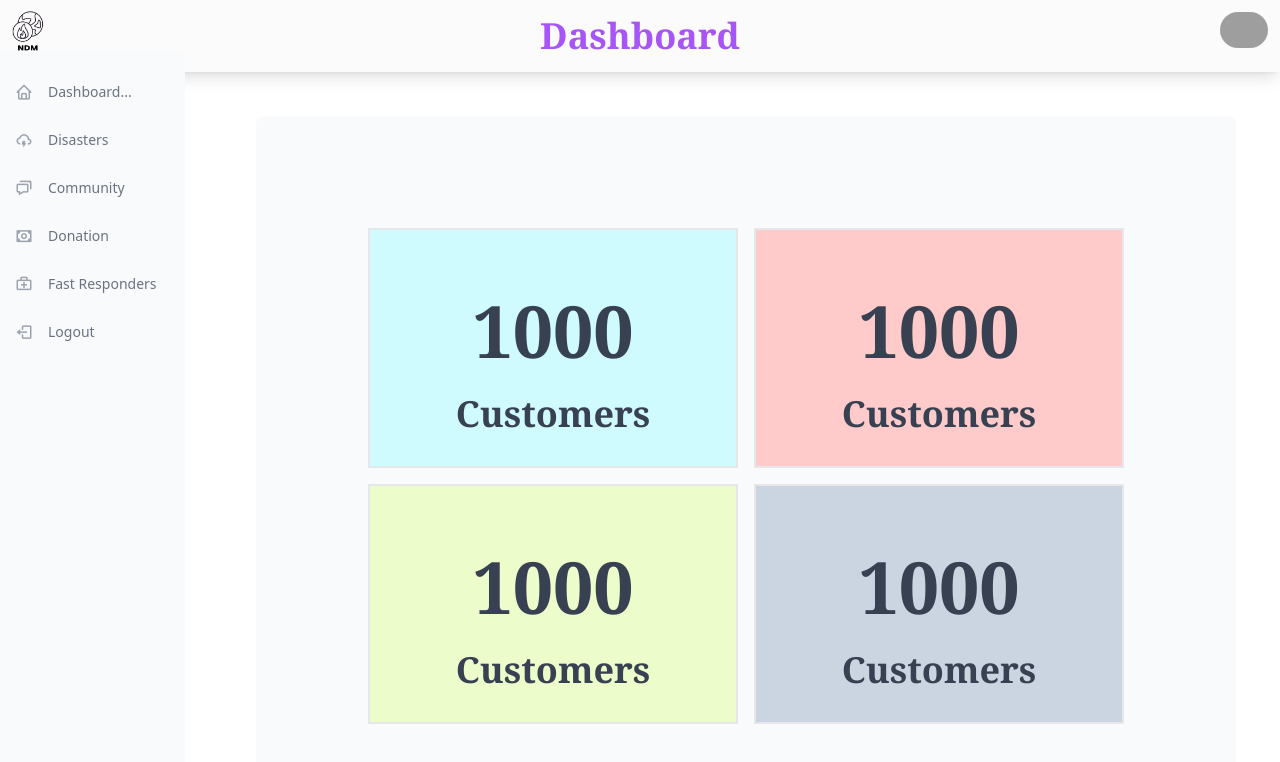
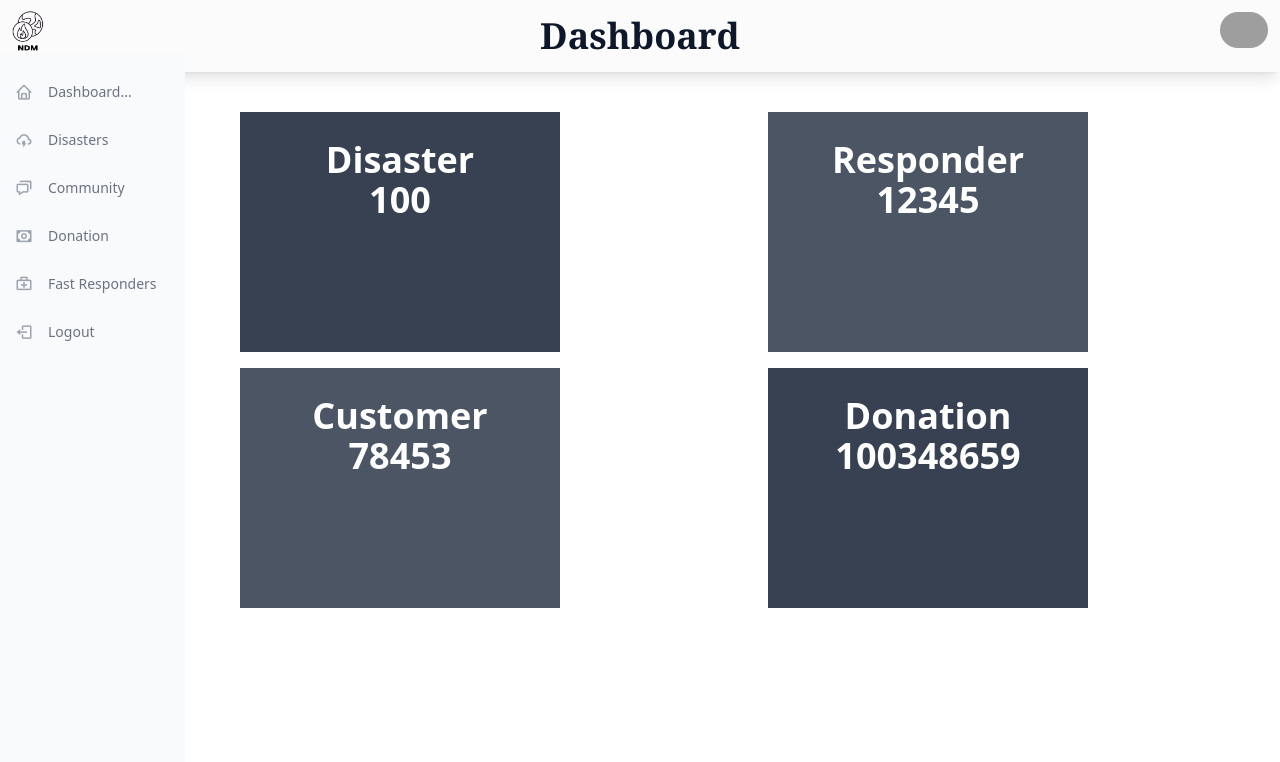
Before and after one commit to yidid/natural_disaster_management, a React (Create React App) app: page / in a window 1280 px wide. Shown: the top 762 px of the page. Built offline with nearby package versions, Linux system fonts and the light colour scheme; grey boxes are pictures that could not be loaded.

Commit message:
adding frontend modification

```diff
--- a/src/App.js
+++ b/src/App.js
@@ -31,6 +31,7 @@ import AddUsers from './pages/add.user';
 import AddResponders from './pages/add.responders';
 import AddContentManagers from './pages/add.content.manager';
 import Disaster from './components/admin.disaster.detail';
+import UserDonationDetail from './pages/donation.detail';
 
 
 function App() {
@@ -59,6 +60,7 @@ function App() {
     <Route path='/contentmanagers/:id' element={< ContentManagerDetails />}></Route>
     <Route path='/responders/:id' element={< ResponderDetails />}></Route>
     <Route path='user/disasters/:id' element={< UserDisasterDetail />}></Route>
+    <Route path='userDonation/donations/:id' element={< UserDonationDetail/>}></Route>
     <Route path='users/:id' element={< UserDetails />}></Route>
     <Route path='/admin' element={< AdminDashboardNew />}></Route>
     <Route path='/manageResponders' element={<AdminRespondersCRUD/>}></Route>
--- a/src/components/adminSidebar.js
+++ b/src/components/adminSidebar.js
@@ -2,7 +2,7 @@ import React from "react";
 
 const AdminSidebar= (props)=>(
   <>
-<nav className="sticky top-0 z-50 flex w-full flex-wrap content-center text-center bg-[#FBFBFB] py-2 text-purple-500 shadow-lg focus:text-neutral-700 dark:bg-slate-50 lg:py-4">
+<nav className="sticky top-0 z-50 flex w-full flex-wrap content-center text-center bg-[#FBFBFB] py-2 text-gray-00 shadow-lg focus:text-neutral-700 dark:bg-slate-50 lg:py-4">
       <div className="flex w-full flex-wrap content-center justify-center px-3 overflow-hidden">
 
         <img src='./images/ndm.png' className="w-14 rounded-sm absolute left-0 top-0" alt="Avatar" />
@@ -13,7 +13,6 @@ const AdminSidebar= (props)=>(
         <img src="https://tecdn.b-cdn.net/img/new/avatars/2.webp" className="w-12 rounded-full absolute top-3 right-3" alt="Avatar" />
 
       </div>
-
 
     <link rel="stylesheet" href="https://unpkg.com/boxicons@2.0.7/css/boxicons.min.css" />
 
--- a/src/components/disasters.js
+++ b/src/components/disasters.js
@@ -42,8 +42,6 @@ const DisasterComponent=()=>{
   useEffect(() => {
     retrieveDisasters();
   });
-
-
 
   const onChangeSearchTitle = e => {
     const searchTitle = e.target.value;
@@ -115,7 +113,7 @@ const DisasterComponent=()=>{
 
 
     <button
-      className="relative z-[2] flex items-center rounded-r bg-blue-500 px-6 py-2.5 text-xs font-medium uppercase leading-tight text-blue-950 shadow-md transition duration-150 ease-in-out hover:bg-primary-700 hover:shadow-lg focus:bg-primary-700 focus:shadow-lg focus:outline-none focus:ring-0 active:bg-primary-800 active:shadow-lg"
+      className="relative z-[2] flex items-center rounded-r bg-blue-400 px-6 py-2.5 text-xs font-medium uppercase leading-tight text-blue-950 shadow-md transition duration-150 ease-in-out hover:bg-primary-700 hover:shadow-lg focus:bg-primary-700 focus:shadow-lg focus:outline-none focus:ring-0 active:bg-primary-800 active:shadow-lg"
       type="button"
       id="button-addon1"
       onClick={findByTitle}
--- a/src/components/sidebar.js
+++ b/src/components/sidebar.js
@@ -3,12 +3,12 @@ import React from "react";
 const CommunityAdmin= (props)=>(
   <>
 
-    <nav className="sticky top-0 z-50 flex w-full flex-wrap content-center text-center bg-[#FBFBFB] py-2 text-purple-500 shadow-lg focus:text-neutral-700 dark:bg-slate-50 lg:py-4">
+    <nav className="sticky top-0 z-50 flex w-full flex-wrap content-center text-center bg-[#FBFBFB] py-2 text-blue-950 shadow-lg focus:text-neutral-700 dark:bg-slate-50 lg:py-4">
       <div className="flex w-full flex-wrap content-center justify-center px-3">
 
         <img src='./images/ndm.png' className="w-14 rounded-sm absolute left-0 top-0" alt="Avatar" />
 
-        <h1 className=" text-4xl font-bold font-serif text-center">{props.name}</h1>
+        <h1 className=" text-4xl font-bold text-slate-900 font-serif text-center">{props.name}</h1>
 
 
         <img src="https://tecdn.b-cdn.net/img/new/avatars/2.webp" className="w-12 rounded-full absolute top-3 right-3" alt="Avatar" />
--- a/src/pages/admin.dashboard.js
+++ b/src/pages/admin.dashboard.js
@@ -4,35 +4,47 @@ import AdminSidebar from "../components/adminSidebar";
 
 
 const AdminDashboardNew =()=>{
+  const [isMinimized, setIsMinimized] = React.useState(false);
 
-return(
-          <>
-          <AdminSidebar name="Dashborad" />
-          <div class="block rounded-lg  h-screen z-1 bg-gray-50 ml-50  p-7 m-11 dark:bg-grey-100">
+  const handleResize = () => {
+    if (window.innerWidth < 768) {
+      setIsMinimized(true);
+    } else {
+      setIsMinimized(false);
+    }
+  };
 
-<div class="grid grid-cols-2 mt-10 ">
+  React.useEffect(() => {
+    window.addEventListener("resize", handleResize);
+    return () => {
+      window.removeEventListener("resize", handleResize);
+    };
+  }, []);
 
-  <div class="bg-red-300">
-    <h5>1</h5>
-  </div>
+  return (
+    <>
+      <AdminSidebar name="Dashboard" />
 
-  <div class="bg-blue-300">
-    <h5>2</h5>
-  </div>
+        <div className="grid grid-cols-1 md:grid-cols-2 lg:grid-cols-2 gap-4 mt-10 lg:ml-60 sm:ml-96">
+          <div className={`bg-gray-700  text-center text-4xl font-extrabold text-white w-80 h-60  pt-7 ${isMinimized ? "icon-only" : ""}`}>
+            <h5>{isMinimized ? "1" : "Disaster"}</h5>
+            <h5>{isMinimized ? "1" : "100"}</h5>
+          </div>
+          <div className={`bg-gray-600 text-center text-4xl font-extrabold  text-white pt-7  w-80 h-60  ${isMinimized ? "icon-only" : ""}`}>
+            <h5>{isMinimized ? "2" : "Responder"}</h5>
+            <h5>{isMinimized ? "2" : "12345"}</h5>
+          </div>
+          <div className={`bg-gray-700   text-center text-4xl font-extrabold text-white w-80 h-60 pt-7 ${isMinimized ? "icon-only" : ""}`}>
+            <h5>{isMinimized ? "3" : "Customer"}</h5>
+            <h5>{isMinimized ? "3" : "78453"}</h5>
+          </div>
+          <div className={`bg-gray-600   text-center text-4xl font-extrabold text-white w-80 h-60 pt-7  ${isMinimized ? "icon-only" : ""}`}>
+            <h5>{isMinimized ? "4" : "Donation"}</h5>
+            <h5>{isMinimized ? "4" : "100348659"}</h5>
+          </div>
+        </div>
 
-  <div class="bg-green-300">
-    <h5>3</h5>
-  </div>
-
-  <div class="bg-orange-300">
-    <h5>4</h5>
-  </div>
-
-
-</div>
-</div>
-
-          </>
+    </>
         )
 
 
--- a/src/pages/dashboard.js
+++ b/src/pages/dashboard.js
@@ -1,42 +1,50 @@
 import React from "react";
+import AdminSidebar from "../components/adminSidebar";
 import CommunityAdmin from "../components/sidebar";
 
+const AdminDashboardNew = () => {
+  const [isMinimized, setIsMinimized] = React.useState(false);
 
-const Dashboard = ()=>{
-    return(
-        <>
-              <CommunityAdmin name="Dashboard"/>
-             <div class="block rounded-lg z-1 bg-gray-50 ml-64 mb-96 p-28 m-11 dark:bg-grey-100">
+  const handleResize = () => {
+    if (window.innerWidth < 768) {
+      setIsMinimized(true);
+    } else {
+      setIsMinimized(false);
+    }
+  };
 
-             <div class="m grid grid-cols-2 gap-4 ">
-            <div class="box-border h-60 w-78  border-2 bg-cyan-100">
-            <h1 className="text-center text-7xl  font-bold font-serif text-gray-700  pt-16">1000</h1>
-            <h1 className="text-center text-4xl  font-bold font-serif text-gray-700  pt-7">Customers</h1>
-            </div>
-            <div class="box-border h-60 w-78  border-2 bg-red-200">
-            <h1 className="text-center text-7xl  font-bold font-serif text-gray-700   pt-16">1000</h1>
-            <h1 className="text-center text-4xl  font-bold font-serif text-gray-700  pt-7">Customers</h1>
-            </div>
-            <div class="box-border h-60 w-78  border-2 bg-lime-100">
-            <h1 className="text-center text-7xl  font-bold font-serif text-gray-700   pt-16">1000</h1>
-            <h1 className="text-center text-4xl  font-bold font-serif text-gray-700  pt-7">Customers</h1>
-            </div>
-            <div class="box-border h-60 w-78  border-2 bg-slate-300">
-            <h1 className="text-center text-7xl  font-bold font-serif text-gray-700   pt-16">1000</h1>
-            <h1 className="text-center text-4xl  font-bold font-serif text-gray-700  pt-7">Customers</h1>
-            </div>
+  React.useEffect(() => {
+    window.addEventListener("resize", handleResize);
+    return () => {
+      window.removeEventListener("resize", handleResize);
+    };
+  }, []);
 
+  return (
+    <>
+      <CommunityAdmin name="Dashboard" />
 
-</div>
-</div>
+        <div className="grid grid-cols-1 md:grid-cols-2 lg:grid-cols-2 gap-4 mt-10 lg:ml-60 sm:ml-96">
+          <div className={`bg-gray-700  text-center text-4xl font-extrabold text-white w-80 h-60  pt-7 ${isMinimized ? "icon-only" : ""}`}>
+            <h5>{isMinimized ? "1" : "Disaster"}</h5>
+            <h5>{isMinimized ? "1" : "100"}</h5>
+          </div>
+          <div className={`bg-gray-600 text-center text-4xl font-extrabold pt-7 text-white w-80 h-60  ${isMinimized ? "icon-only" : ""}`}>
+            <h5>{isMinimized ? "2" : "Responder"}</h5>
+            <h5>{isMinimized ? "2" : "12345"}</h5>
+          </div>
+          <div className={`bg-gray-600   text-center text-4xl font-extrabold text-white w-80 h-60 pt-7 ${isMinimized ? "icon-only" : ""}`}>
+            <h5>{isMinimized ? "3" : "Customer"}</h5>
+            <h5>{isMinimized ? "3" : "78453"}</h5>
+          </div>
+          <div className={`bg-gray-700   text-center text-4xl font-extrabold text-white w-80 h-60 pt-7  ${isMinimized ? "icon-only" : ""}`}>
+            <h5>{isMinimized ? "4" : "Donation"}</h5>
+            <h5>{isMinimized ? "4" : "100348659"}</h5>
+          </div>
+        </div>
 
-               </>
+    </>
+  );
+};
 
-
-
-
-
-    )
-}
-
-export default Dashboard
+export default AdminDashboardNew;
--- a/src/pages/disasters.js
+++ b/src/pages/disasters.js
@@ -109,7 +109,7 @@ const   Newpage = ()=>{
 
              <CommunityAdmin name="Natural disasters"/>
 
-             <div class="block rounded-lg  z-1 bg-gray-50 ml-64 mb-96 p-24 m-11 dark:bg-grey-100">
+
              <>
 <div className="mb-3">
   <div className="relative mb-4 flex w-full flex-wrap items-stretch">
@@ -222,7 +222,7 @@ const   Newpage = ()=>{
 
               </div>
 
-             </div>
+
 
 
 
```
Also changed, not shown: src/pages/donation.js (+9 -1 lines), src/pages/user.disaster.js (+21 -4 lines), src/pages/user.donation.js (+14 -15 lines).
